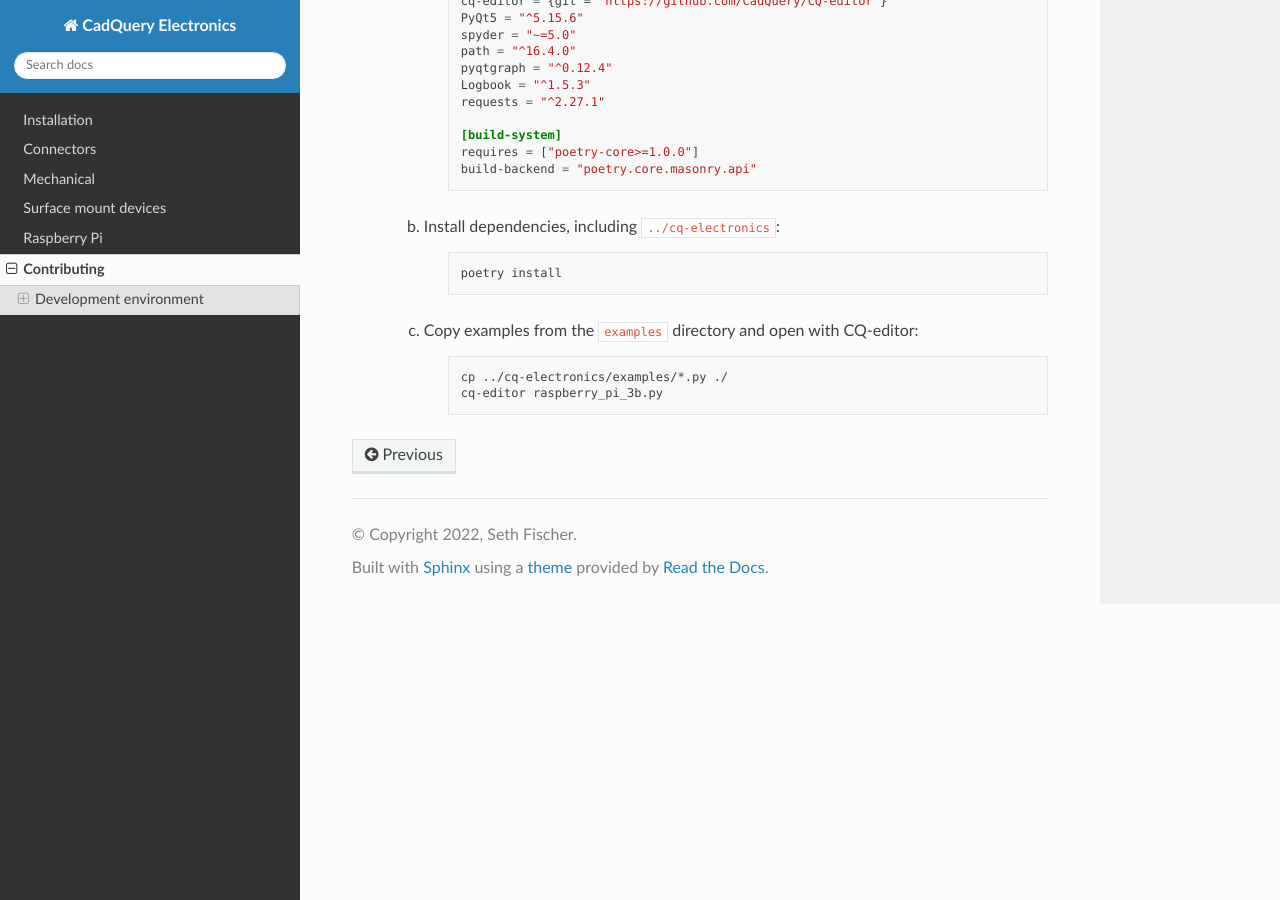
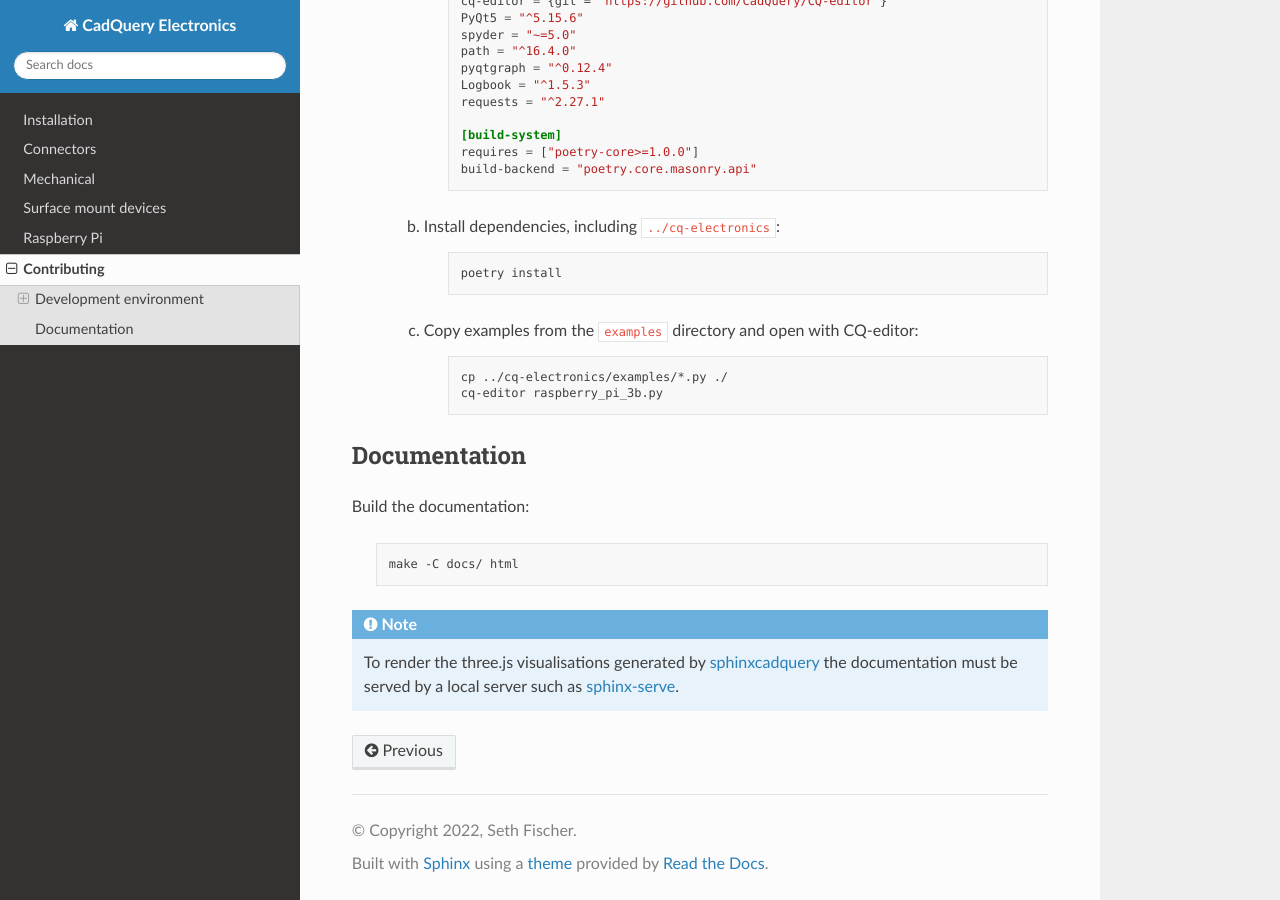
Before and after one commit to sethfischer/cq-electronics, a Sphinx documentation site: the page built from docs/contributing.rst, in a window 1280 px wide and 900 px high, scrolled down 1068 px. Built offline with Sphinx 7.4.7 and the Read the Docs theme 2.0.0, drawn with Linux system fonts in a browser that asks for light colours.

Commit message:
docs: build documentation

```diff
--- a/docs/contributing.rst
+++ b/docs/contributing.rst
@@ -79,3 +79,21 @@ Poetry
 
             cp ../cq-electronics/examples/*.py ./
             cq-editor raspberry_pi_3b.py
+
+Documentation
+-------------
+
+Build the documentation:
+
+    .. code:: text
+
+        make -C docs/ html
+
+.. note::
+
+    To render the three.js visualisations generated by `sphinxcadquery`_
+    the documentation must be served by a local server such as `sphinx-serve`_.
+
+
+.. _`sphinxcadquery`: https://pypi.org/project/sphinxcadquery/
+.. _`sphinx-serve`: https://pypi.org/project/sphinx-serve/
```
